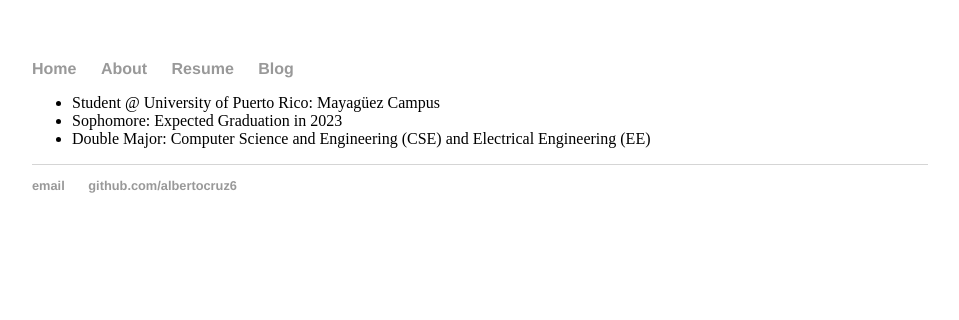
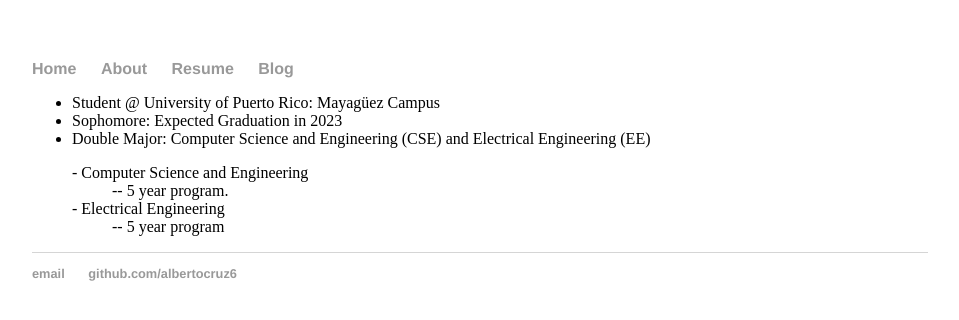
Before and after one commit to albertocruz6/albertocruz6.github.io, a Jekyll site: the page built from about/index.html, in a window 1280 px wide. Shown: the top 320 px of the page, without its empty margins (160-1119 px from the left). Built offline with Jekyll 4.4.1, drawn with Linux system fonts in a browser that asks for light colours.

Commit message:
Update index.html

```diff
--- a/about/index.html
+++ b/about/index.html
@@ -6,4 +6,10 @@
   <li>Student @ University of Puerto Rico: Mayagüez Campus</li>
   <li>Sophomore: Expected Graduation in 2023</li>
   <li>Double Major: Computer Science and Engineering (CSE) and Electrical Engineering (EE)</li>
+  <dl>
+    <dt>- Computer Science and Engineering </dt>
+    <dd>-- 5 year program.</dd>
+    <dt>- Electrical Engineering </dt>
+    <dd>-- 5 year program</dd>
+  </dl>
 </ul>
```
